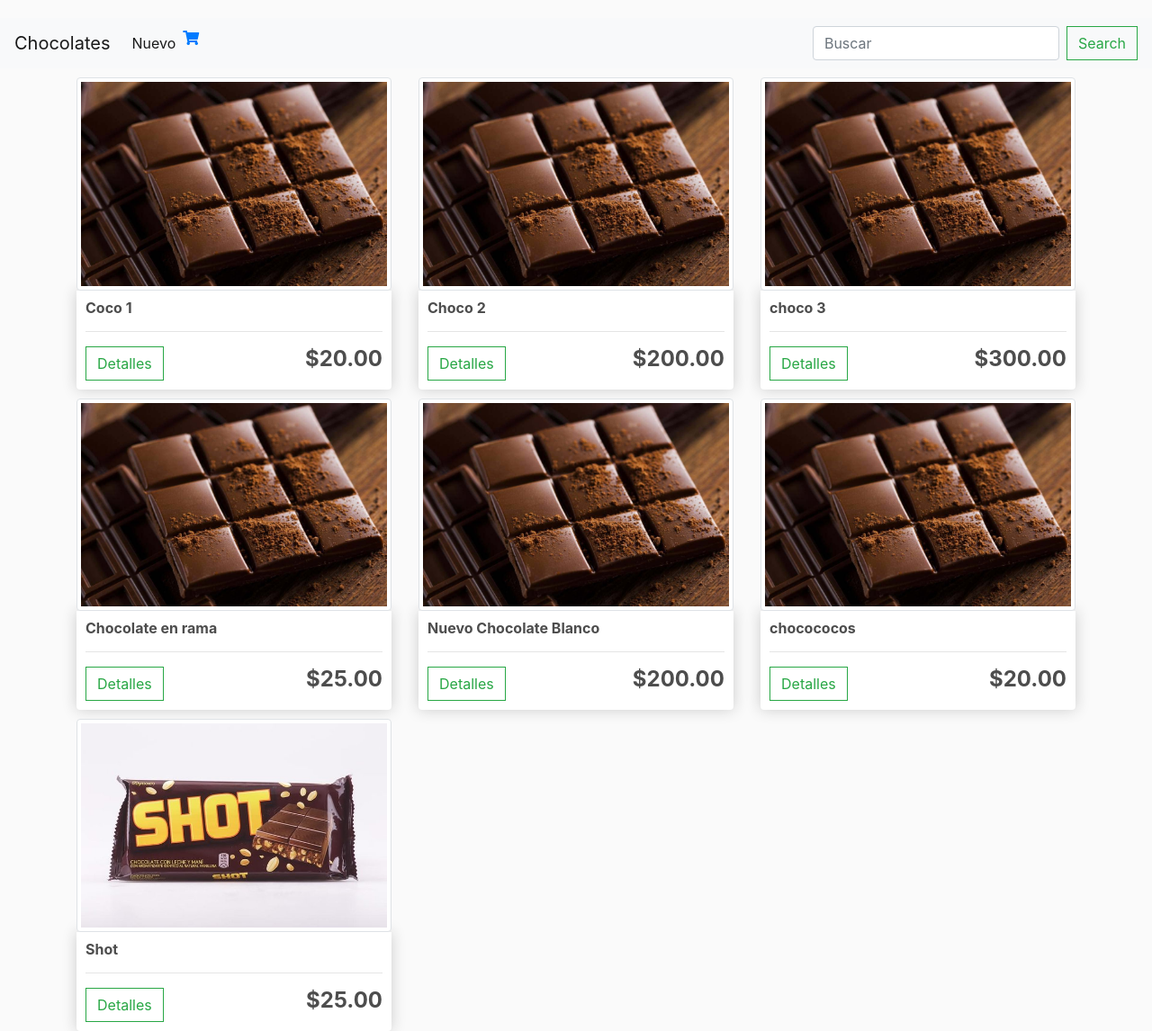
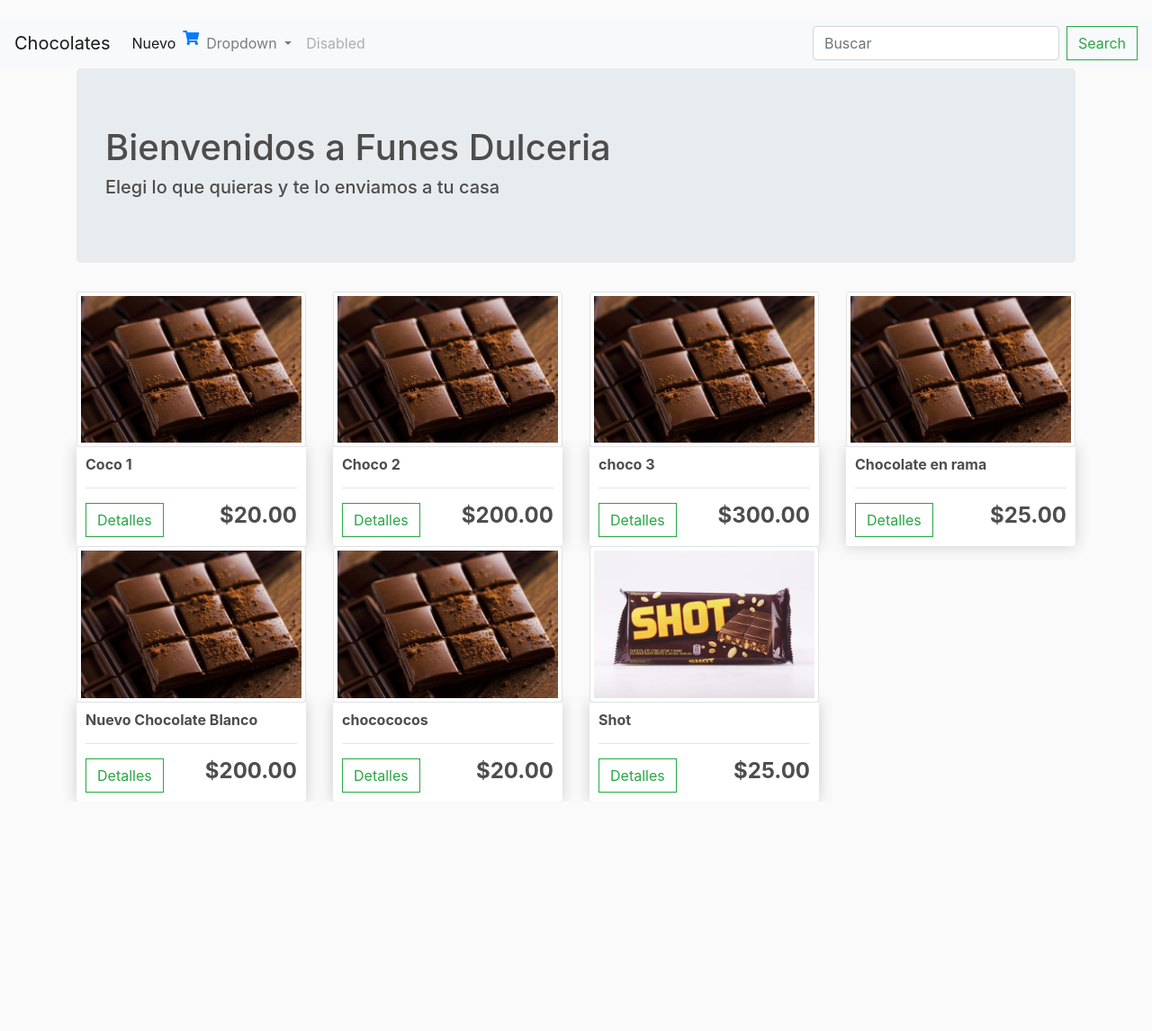
Before and after one commit to rjnocelli/ecommerce, a Django app: page / in a window 1280 px wide. Shown: the whole page at 90% size. After the commit the page ends 891 px from the top, so only its background shows below. Run offline with Django 3.2, Linux system fonts and the light colour scheme; data comes from the database, SQL or seed files in the repository; both versions use the stored data as it was after the commit; some libraries are stand-ins or nearby versions.

Commit message:
Arreglar index view/template

```diff
--- a/inventario/settings.py
+++ b/inventario/settings.py
@@ -32,6 +32,8 @@ INSTALLED_APPS = [
     'bootstrap4',
     'crispy_forms',
 ]
+
+SESSION_EXPIRE_AT_BROWSER_CLOSE = True
 
 MIDDLEWARE = [
     'django.middleware.security.SecurityMiddleware',
--- a/inventario_app/templates/inventario_app/detail_view.html
+++ b/inventario_app/templates/inventario_app/detail_view.html
@@ -8,7 +8,7 @@
         <h2>{{product.name}}</h2>
         <p>{{product.description}}</p>
         <a class='btn btn-primary' href="{% url 'index' %}">Volver al inicio</a>
-        <a href="{% url 'add-to-cart' id=product.id%}"><button class="btn btn-outline-secondary add-btn update-cart">Agregar al carro</button></a>
+        <a href="{% url 'add-to-cart' id=product.id%}"><button class="btn btn-outline-secondary add-btn update-cart">Agregar </button></a>
     </div>
 </div>
 
--- a/inventario_app/templates/inventario_app/index.html
+++ b/inventario_app/templates/inventario_app/index.html
@@ -19,12 +19,16 @@
         {% endfor %}
     </div> -->
 
+    <div class="jumbotron">
+        <h1>Bienvenidos a Funes Dulceria</h1>
+        <h5>Elegi lo que quieras y te lo enviamos a tu casa</h5>
+    </div>
 
 
     <div class="row">
 		{% for product in products %}
-		<div class="col-lg-4">
-			<img class="img-thumbnail" src="{{product.image.url}}">
+		<div class="col-lg-3">
+			<a href="{% url 'detail' id=product.id%}"><img class="img-thumbnail" src="{{product.image.url}}"></a>
 			<div class="box-element product">
 				<h6><strong>{{product.name}}</strong></h6>
 				<hr>
--- a/inventario_app/templates/inventario_app/navbar.html
+++ b/inventario_app/templates/inventario_app/navbar.html
@@ -3,7 +3,7 @@
 <link rel="stylesheet" type="text/css" href="{% static 'css/main.css' %}">
 
 
-<nav class="navbar navbar-expand-lg navbar-light bg-light">
+<nav class="navbar navbar-expand-lg navbar-light bg-light ml-auto">
     <a class="navbar-brand" href="{% url 'index' %}">Chocolates</a>
     <button class="navbar-toggler" type="button" data-toggle="collapse" data-target="#navbarSupportedContent" aria-controls="navbarSupportedContent" aria-expanded="false" aria-label="Toggle navigation">
       <span class="navbar-toggler-icon"></span>
@@ -11,14 +11,14 @@
 
     <div class="collapse navbar-collapse" id="navbarSupportedContent">
       <ul class="navbar-nav mr-auto">
-        <li class="nav-item active">
+        <li class="nav-item active ml-auto">
           <a class="nav-link" href="{% url 'create' %}">Nuevo <span class="sr-only">(current)</span></a>
         </li>
-        <li class="nav-item">
+        <li class="nav-item mr-auto">
           <a href="{% url 'cart' %}"><i style="vertical-align: middle" class="fas fa-shopping-cart"></i>
           </a>
         </li>
-        <!-- <li class="nav-item dropdown">
+        <li class="nav-item dropdown">
           <a class="nav-link dropdown-toggle" href="#" id="navbarDropdown" role="button" data-toggle="dropdown" aria-haspopup="true" aria-expanded="false">
             Dropdown
           </a>
@@ -30,7 +30,7 @@
           </div>
         </li>
         <li class="nav-item">
-          <a class="nav-link disabled" href="#" tabindex="-1" aria-disabled="true">Disabled</a> -->
+          <a class="nav-link disabled" href="#" tabindex="-1" aria-disabled="true">Disabled</a>
         </li>
       </ul>
       <form class="form-inline my-2 my-lg-0" action="{% url 'search-view' %}" method="GET">
```
Also changed, not shown: db.sqlite3, static/images/shot-image.jpg (added).
